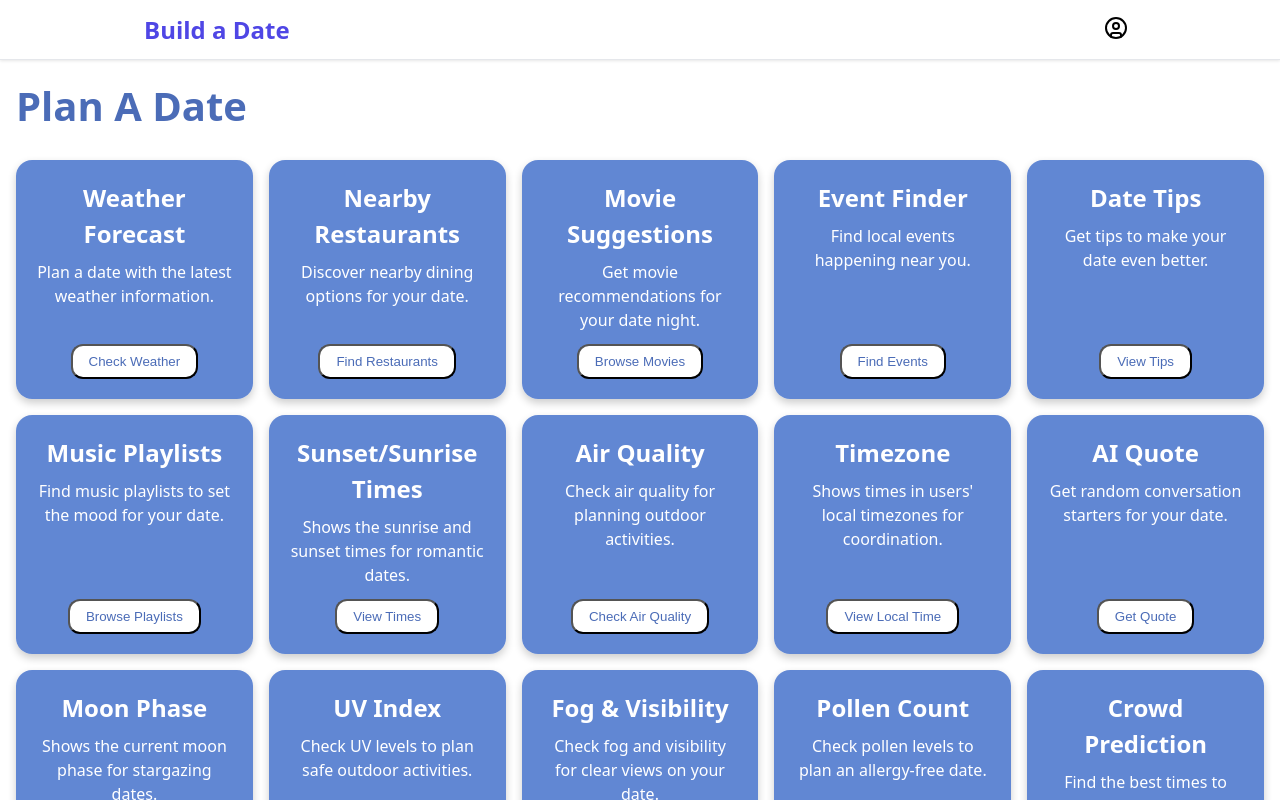
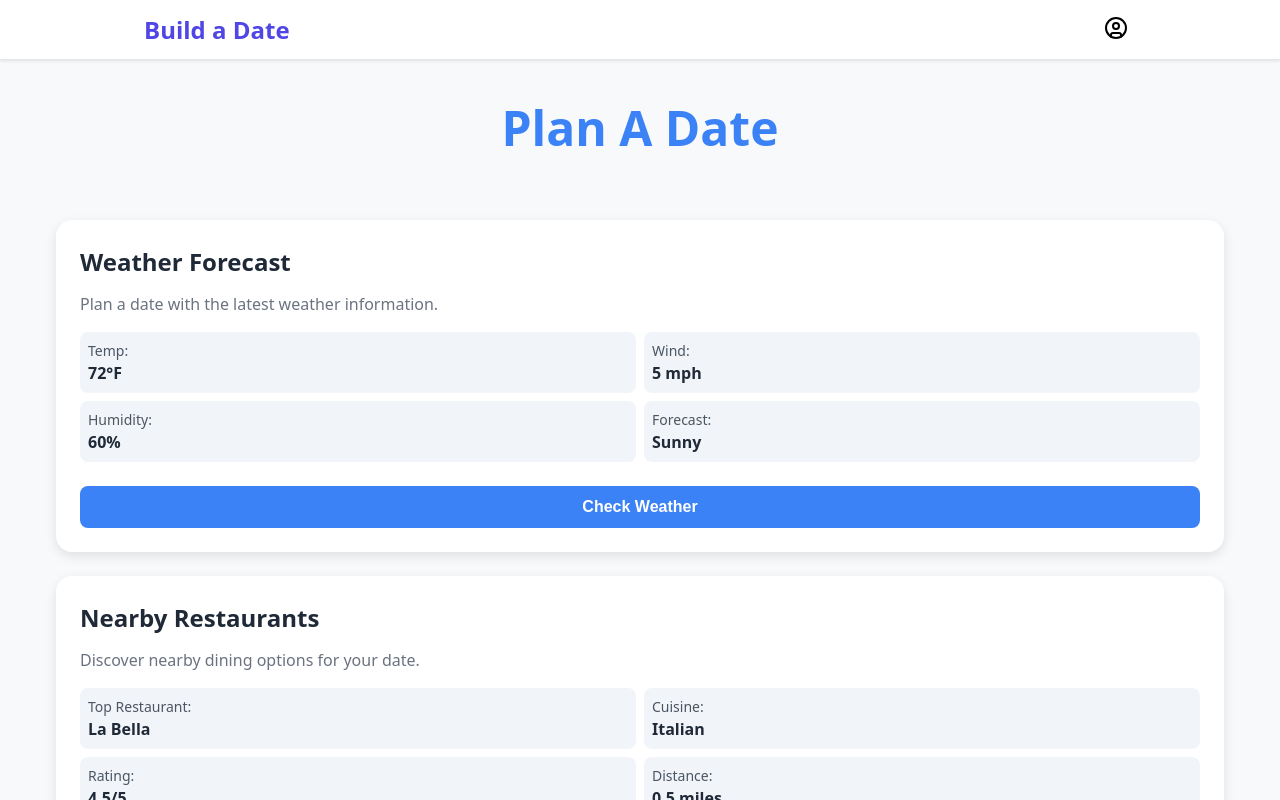
Before and after one commit to DavidEValdes/build-a-date, a React (Vite) app in the folder client/: page /plan-a-date in a window 1280 px wide. Shown: the top 800 px of the page. Built offline with nearby package versions, Linux system fonts and the light colour scheme.

Commit message:
ADDED PLAN A DATE  FOR TEAMMATES

```diff
--- a/client/src/pages/PlanADate.jsx
+++ b/client/src/pages/PlanADate.jsx
@@ -8,177 +8,400 @@ const PlanADate = () => {
     alert(`Fetching data from: ${apiUrl}`);
   };
 
+  // Sample data for demonstration purposes
+  const sampleData = {
+    weather: {
+      Temp: '72°F',
+      Wind: '5 mph',
+      Humidity: '60%',
+      Forecast: 'Sunny',
+    },
+    restaurants: {
+      'Top Restaurant': 'La Bella',
+      Cuisine: 'Italian',
+      Rating: '4.5/5',
+      Distance: '0.5 miles',
+    },
+    movies: {
+      'Top Movie': 'Inception',
+      Genre: 'Sci-Fi',
+      Rating: '8.8/10',
+      'Release Year': '2010',
+    },
+    events: {
+      'Upcoming Event': 'Jazz Concert',
+      Date: 'Dec 12, 2024',
+      Location: 'Downtown Arena',
+      Tickets: 'Available',
+    },
+    dateTips: {
+      Tip: "Be yourself and show genuine interest.",
+    },
+    playlists: {
+      Playlist: 'Romantic Evenings',
+      Songs: '25',
+      Genre: 'Love Songs',
+      Duration: '1 hour 45 mins',
+    },
+    sunriseSunset: {
+      Sunrise: '6:30 AM',
+      Sunset: '7:45 PM',
+    },
+    airQuality: {
+      AQI: 'Good',
+      'Main Pollutant': 'None',
+    },
+    timezone: {
+      'Local Time': '5:30 PM',
+      Timezone: 'America/New_York',
+    },
+    aiQuote: {
+      Quote: "Life is what happens when you're busy making other plans.",
+      Author: 'John Lennon',
+    },
+    moonPhase: {
+      'Current Phase': 'Full Moon',
+      Illumination: '100%',
+    },
+    uvIndex: {
+      'UV Index': 'Moderate',
+      Advice: 'Wear sunscreen if outdoors for extended periods.',
+    },
+    fogVisibility: {
+      Visibility: '10 km',
+      Fog: 'No',
+    },
+    pollenCount: {
+      'Pollen Count': 'Low',
+      Allergens: 'None',
+    },
+    crowdPrediction: {
+      'Crowd Level': 'Low',
+      'Best Time': 'Morning',
+    },
+    noiseLevel: {
+      'Noise Level': '30 dB',
+      Location: 'Park Bench',
+    },
+    lightPollution: {
+      'Light Pollution': 'Low',
+      'Best Spots': 'Hilltop Park',
+    },
+    marineConditions: {
+      'Wave Height': '3 ft',
+      'Wind Speed': '10 mph',
+      Condition: 'Calm',
+    },
+    cloudCoverage: {
+      'Cloud Coverage': '20%',
+      Type: 'Few Clouds',
+    },
+    allergy: {
+      Allergens: 'None',
+      Advice: 'Enjoy your date without worries!',
+    },
+  };
+
   return (
-    <div style={{ minHeight: '100vh', background: 'white', padding: '16px', color: '#333' }}>
+    <div
+      style={{
+        minHeight: '100vh',
+        background: '#f8f9fa',
+        padding: '32px',
+        color: '#333',
+        display: 'flex',
+        flexDirection: 'column',
+        alignItems: 'center',
+      }}
+    >
       {/* Header */}
-      <header style={{ display: 'flex', justifyContent: 'space-between', alignItems: 'center', marginBottom: '24px' }}>
-        <h1 style={{ fontSize: '2.5rem', fontWeight: 'bold', color: '#4b6cb7' }}>Plan A Date</h1>
+      <header
+        style={{
+          width: '100%',
+          display: 'flex',
+          justifyContent: 'center',
+          alignItems: 'center',
+          marginBottom: '40px',
+        }}
+      >
+        <h1
+          style={{
+            fontSize: '3rem',
+            fontWeight: 'bold',
+            color: '#3b82f6',
+          }}
+        >
+          Plan A Date
+        </h1>
       </header>
 
-      {/* Main Dashboard Section */}
-      <div style={{ display: 'grid', gap: '16px', gridTemplateColumns: 'repeat(auto-fill, minmax(220px, 1fr))' }}>
-        {/* Card Template with Flexbox to Align Button at Bottom */}
+      {/* Vertical Cards Container */}
+      <div
+        style={{
+          display: 'flex',
+          flexDirection: 'column',
+          gap: '24px',
+          padding: '16px',
+          maxWidth: '1200px',
+          width: '100%',
+          marginBottom: '48px',
+        }}
+      >
         {[
           {
-            title: "Weather Forecast",
-            description: "Plan a date with the latest weather information.",
-            buttonText: "Check Weather",
-            apiUrl: "https://api.openweathermap.org/data/2.5/weather",
+            title: 'Weather Forecast',
+            description: 'Plan a date with the latest weather information.',
+            buttonText: 'Check Weather',
+            apiUrl: 'https://api.openweathermap.org/data/2.5/weather',
+            dataKey: 'weather',
           },
           {
-            title: "Nearby Restaurants",
-            description: "Discover nearby dining options for your date.",
-            buttonText: "Find Restaurants",
-            apiUrl: "https://developers.zomato.com/api/v2.1/search",
+            title: 'Nearby Restaurants',
+            description: 'Discover nearby dining options for your date.',
+            buttonText: 'Find Restaurants',
+            apiUrl: 'https://developers.zomato.com/api/v2.1/search',
+            dataKey: 'restaurants',
           },
           {
-            title: "Movie Suggestions",
-            description: "Get movie recommendations for your date night.",
-            buttonText: "Browse Movies",
-            apiUrl: "https://api.themoviedb.org/3/discover/movie",
+            title: 'Movie Suggestions',
+            description: 'Get movie recommendations for your date night.',
+            buttonText: 'Browse Movies',
+            apiUrl: 'https://api.themoviedb.org/3/discover/movie',
+            dataKey: 'movies',
           },
           {
-            title: "Event Finder",
-            description: "Find local events happening near you.",
-            buttonText: "Find Events",
-            apiUrl: "https://www.eventbriteapi.com/v3/events/search/",
+            title: 'Event Finder',
+            description: 'Find local events happening near you.',
+            buttonText: 'Find Events',
+            apiUrl: 'https://www.eventbriteapi.com/v3/events/search/',
+            dataKey: 'events',
           },
           {
-            title: "Date Tips",
-            description: "Get tips to make your date even better.",
-            buttonText: "View Tips",
-            apiUrl: "https://api.adviceslip.com/advice",
+            title: 'Date Tips',
+            description: 'Get tips to make your date even better.',
+            buttonText: 'View Tips',
+            apiUrl: 'https://api.adviceslip.com/advice',
+            dataKey: 'dateTips',
           },
           {
-            title: "Music Playlists",
-            description: "Find music playlists to set the mood for your date.",
-            buttonText: "Browse Playlists",
-            apiUrl: "https://api.spotify.com/v1/browse/featured-playlists",
+            title: 'Music Playlists',
+            description: 'Find music playlists to set the mood for your date.',
+            buttonText: 'Browse Playlists',
+            apiUrl: 'https://api.spotify.com/v1/browse/featured-playlists',
+            dataKey: 'playlists',
           },
           {
-            title: "Sunset/Sunrise Times",
-            description: "Shows the sunrise and sunset times for romantic dates.",
-            buttonText: "View Times",
-            apiUrl: "https://api.sunrise-sunset.org/json",
+            title: 'Sunset/Sunrise Times',
+            description: 'Shows the sunrise and sunset times for romantic dates.',
+            buttonText: 'View Times',
+            apiUrl: 'https://api.sunrise-sunset.org/json',
+            dataKey: 'sunriseSunset',
           },
           {
-            title: "Air Quality",
-            description: "Check air quality for planning outdoor activities.",
-            buttonText: "Check Air Quality",
-            apiUrl: "https://api.openweathermap.org/data/2.5/air_pollution",
+            title: 'Air Quality',
+            description: 'Check air quality for planning outdoor activities.',
+            buttonText: 'Check Air Quality',
+            apiUrl: 'https://api.openweathermap.org/data/2.5/air_pollution',
+            dataKey: 'airQuality',
           },
           {
-            title: "Timezone",
+            title: 'Timezone',
             description: "Shows times in users' local timezones for coordination.",
-            buttonText: "View Local Time",
-            apiUrl: "http://worldtimeapi.org/api/timezone",
+            buttonText: 'View Local Time',
+            apiUrl: 'http://worldtimeapi.org/api/timezone',
+            dataKey: 'timezone',
           },
           {
-            title: "AI Quote",
-            description: "Get random conversation starters for your date.",
-            buttonText: "Get Quote",
-            apiUrl: "https://api.quotable.io/random",
+            title: 'AI Quote',
+            description: 'Get random conversation starters for your date.',
+            buttonText: 'Get Quote',
+            apiUrl: 'https://api.quotable.io/random',
+            dataKey: 'aiQuote',
           },
           {
-            title: "Moon Phase",
-            description: "Shows the current moon phase for stargazing dates.",
-            buttonText: "View Moon Phase",
-            apiUrl: "https://api.farmsense.net/v1/moonphases/",
+            title: 'Moon Phase',
+            description: 'Shows the current moon phase for stargazing dates.',
+            buttonText: 'View Moon Phase',
+            apiUrl: 'https://api.farmsense.net/v1/moonphases/',
+            dataKey: 'moonPhase',
           },
           {
-            title: "UV Index",
-            description: "Check UV levels to plan safe outdoor activities.",
-            buttonText: "Check UV Index",
-            apiUrl: "https://api.openweathermap.org/data/2.5/uvi",
+            title: 'UV Index',
+            description: 'Check UV levels to plan safe outdoor activities.',
+            buttonText: 'Check UV Index',
+            apiUrl: 'https://api.openweathermap.org/data/2.5/uvi',
+            dataKey: 'uvIndex',
           },
           {
-            title: "Fog & Visibility",
-            description: "Check fog and visibility for clear views on your date.",
-            buttonText: "Check Visibility",
-            apiUrl: "https://api.openweathermap.org/data/2.5/weather",
+            title: 'Fog & Visibility',
+            description: 'Check fog and visibility for clear views on your date.',
+            buttonText: 'Check Visibility',
+            apiUrl: 'https://api.openweathermap.org/data/2.5/weather',
+            dataKey: 'fogVisibility',
           },
           {
-            title: "Pollen Count",
-            description: "Check pollen levels to plan an allergy-free date.",
-            buttonText: "Check Pollen Count",
-            apiUrl: "https://api.ambeedata.com/latest/pollen",
+            title: 'Pollen Count',
+            description: 'Check pollen levels to plan an allergy-free date.',
+            buttonText: 'Check Pollen Count',
+            apiUrl: 'https://api.ambeedata.com/latest/pollen',
+            dataKey: 'pollenCount',
           },
           {
-            title: "Crowd Prediction",
-            description: "Find the best times to avoid crowds for your date.",
-            buttonText: "Check Crowds",
-            apiUrl: "https://api.predicthq.com/v1/events",
+            title: 'Crowd Prediction',
+            description: 'Find the best times to avoid crowds for your date.',
+            buttonText: 'Check Crowds',
+            apiUrl: 'https://api.predicthq.com/v1/events',
+            dataKey: 'crowdPrediction',
           },
           {
-            title: "Noise Level",
-            description: "Find quiet spots for a peaceful date experience.",
-            buttonText: "Check Noise Level",
-            apiUrl: "https://api.soundsnap.com/v1/noise-levels",
+            title: 'Noise Level',
+            description: 'Find quiet spots for a peaceful date experience.',
+            buttonText: 'Check Noise Level',
+            apiUrl: 'https://api.soundsnap.com/v1/noise-levels',
+            dataKey: 'noiseLevel',
           },
           {
-            title: "Light Pollution",
-            description: "Find dark skies for stargazing on your date.",
-            buttonText: "Check Light Pollution",
-            apiUrl: "https://api.lightpollutionmap.info/v1/overlays",
+            title: 'Light Pollution',
+            description: 'Find dark skies for stargazing on your date.',
+            buttonText: 'Check Light Pollution',
+            apiUrl: 'https://api.lightpollutionmap.info/v1/overlays',
+            dataKey: 'lightPollution',
           },
           {
-            title: "Marine Conditions",
-            description: "Check marine conditions for waterfront activities.",
-            buttonText: "Check Marine Conditions",
-            apiUrl: "https://api.stormglass.io/v2/weather/point",
+            title: 'Marine Conditions',
+            description: 'Check marine conditions for waterfront activities.',
+            buttonText: 'Check Marine Conditions',
+            apiUrl: 'https://api.stormglass.io/v2/weather/point',
+            dataKey: 'marineConditions',
           },
           {
-            title: "Cloud Coverage",
-            description: "Check cloud coverage for outdoor date planning.",
-            buttonText: "Check Cloud Coverage",
-            apiUrl: "https://api.openweathermap.org/data/2.5/weather",
+            title: 'Cloud Coverage',
+            description: 'Check cloud coverage for outdoor date planning.',
+            buttonText: 'Check Cloud Coverage',
+            apiUrl: 'https://api.openweathermap.org/data/2.5/weather',
+            dataKey: 'cloudCoverage',
           },
           {
-            title: "Allergy",
-            description: "Check local allergens to avoid allergy triggers.",
-            buttonText: "Check Allergies",
-            apiUrl: "https://api.ambeedata.com/latest/pollen",
+            title: 'Allergy',
+            description: 'Check local allergens to avoid allergy triggers.',
+            buttonText: 'Check Allergies',
+            apiUrl: 'https://api.ambeedata.com/latest/pollen',
+            dataKey: 'allergy',
           },
         ].map((card, index) => (
           <div
             key={index}
             style={{
-              backgroundColor: 'rgba(80, 122, 207, 0.9)',
-              padding: '20px',
+              backgroundColor: '#ffffff',
+              padding: '24px',
               borderRadius: '16px',
-              textAlign: 'center',
-              boxShadow: '0px 4px 8px rgba(0, 0, 0, 0.2)',
-              color: 'white',
+              minWidth: '320px',
+              minHeight: '260px',
               display: 'flex',
               flexDirection: 'column',
               justifyContent: 'space-between',
-              minHeight: '200px',
+              boxShadow: '0 4px 12px rgba(0, 0, 0, 0.1)',
+              transition: 'transform 0.3s, box-shadow 0.3s',
+            }}
+            onMouseOver={(e) => {
+              e.currentTarget.style.transform = 'scale(1.05)';
+              e.currentTarget.style.boxShadow = '0 12px 24px rgba(0, 0, 0, 0.15)';
+            }}
+            onMouseOut={(e) => {
+              e.currentTarget.style.transform = 'scale(1)';
+              e.currentTarget.style.boxShadow = '0 4px 12px rgba(0, 0, 0, 0.1)';
             }}
           >
             <div>
-              <h2 style={{ fontSize: '1.5rem', fontWeight: 'bold', marginBottom: '8px' }}>
+              <h2
+                style={{
+                  fontSize: '1.5rem',
+                  fontWeight: '600',
+                  color: '#1f2937',
+                  marginBottom: '12px',
+                }}
+              >
                 {card.title}
               </h2>
-              <p>{card.description}</p>
+              <p
+                style={{
+                  fontSize: '1rem',
+                  color: '#6b7280',
+                  marginBottom: '16px',
+                }}
+              >
+                {card.description}
+              </p>
+              {/* Mini Dashboard Sections */}
+              <div
+                style={{
+                  display: 'grid',
+                  gap: '8px',
+                  gridTemplateColumns: 'repeat(2, 1fr)',
+                }}
+              >
+                {Object.entries(sampleData[card.dataKey] || {}).map(([key, value], idx) => (
+                  <div
+                    key={idx}
+                    style={{
+                      backgroundColor: '#f1f5f9',
+                      padding: '8px',
+                      borderRadius: '8px',
+                      display: 'flex',
+                      flexDirection: 'column',
+                    }}
+                  >
+                    <span
+                      style={{
+                        fontSize: '0.875rem',
+                        color: '#4b5563',
+                        fontWeight: '500',
+                      }}
+                    >
+                      {key}:
+                    </span>
+                    <span
+                      style={{
+                        fontSize: '1rem',
+                        color: '#1f2937',
+                        fontWeight: '600',
+                      }}
+                    >
+                      {value}
+                    </span>
+                  </div>
+                ))}
+              </div>
             </div>
             <button
               onClick={() => handleButtonClick(card.apiUrl)}
               style={{
-                marginTop: '12px',
-                backgroundColor: 'white',
-                color: '#4b6cb7',
-                padding: '8px 16px',
-                borderRadius: '12px',
+                backgroundColor: '#3b82f6',
+                color: 'white',
+                padding: '12px 20px',
+                border: 'none',
+                borderRadius: '8px',
                 cursor: 'pointer',
-                alignSelf: 'center'
+                fontWeight: '600',
+                fontSize: '1rem',
+                transition: 'background-color 0.2s, transform 0.2s',
+                marginTop: '24px',
+              }}
+              onMouseOver={(e) => {
+                e.currentTarget.style.backgroundColor = '#2563eb';
+                e.currentTarget.style.transform = 'translateY(-2px)';
+              }}
+              onMouseOut={(e) => {
+                e.currentTarget.style.backgroundColor = '#3b82f6';
+                e.currentTarget.style.transform = 'translateY(0)';
               }}
             >
               {card.buttonText}
             </button>
           </div>
         ))}
+      </div>
 
-      </div>
       <Footer />
     </div>
   );
```
